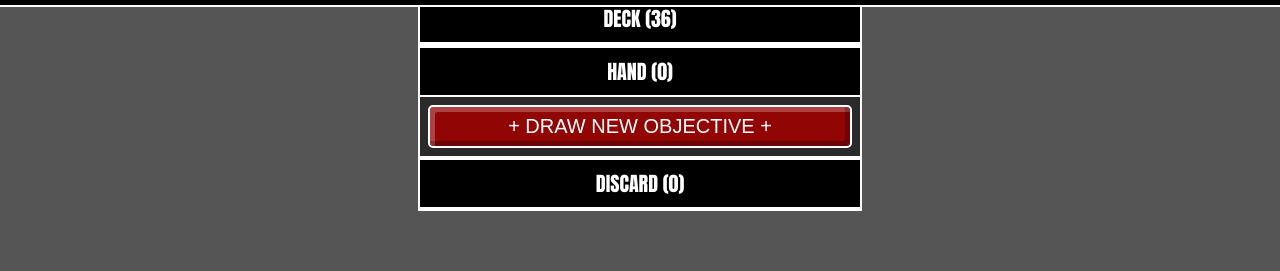
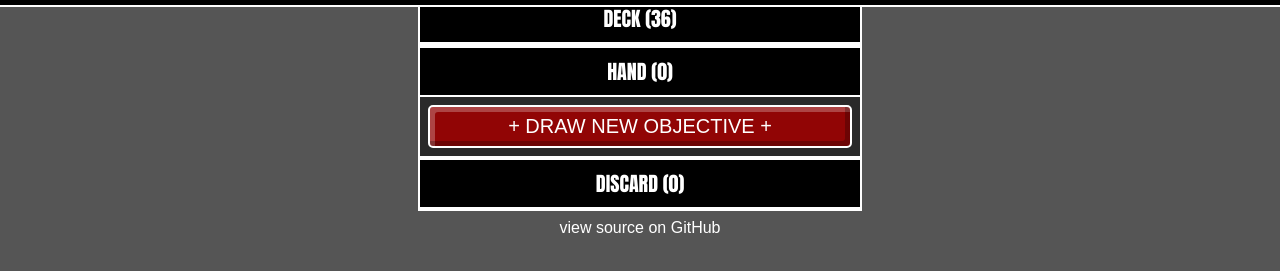
Before and after one commit to furka/40k-objective-cards, a website built with webpack: page docs/index.html in a window 1280 px wide. Shown: the part 71-342 px from the top of the page. Built offline with nearby package versions, Linux system fonts and the light colour scheme; what roll would draw is missing.

Commit message:
adds link to github page

```diff
--- a/docs/index.html
+++ b/docs/index.html
@@ -5,5 +5,5 @@
     <title>40K Objectives Tracker</title>
     <meta name="viewport" content="width=device-width, initial-scale=1" />
   </head>
-  <body><script type="text/javascript" src="main.06d254287cd2879cffae.js"></script></body>
+  <body><script type="text/javascript" src="main.50909293f4a58324ed5b.js"></script></body>
 </html>
--- a/src/index.js
+++ b/src/index.js
@@ -87,6 +87,11 @@ const template = app =>
         </section>
       </section>
     </section>
+    <footer>
+      <a class="source" href="https://github.com/furka/40k-objective-cards"
+        >view source on GitHub</a
+      >
+    </footer>
   `
 
 class App {
--- a/src/index.sass
+++ b/src/index.sass
@@ -15,6 +15,18 @@ body
   font-size: 40px
   padding: 8px
   text-align: center
+
+
+footer
+  display: flex
+  justify-content: center
+  padding: 8px
+  .source
+    font-family: sans-serif
+    text-decoration: none
+    color: #fff
+    &:hover
+      text-decoration: underline
 
 .app
   display: flex
```
Also changed, not shown: 1 other file.
